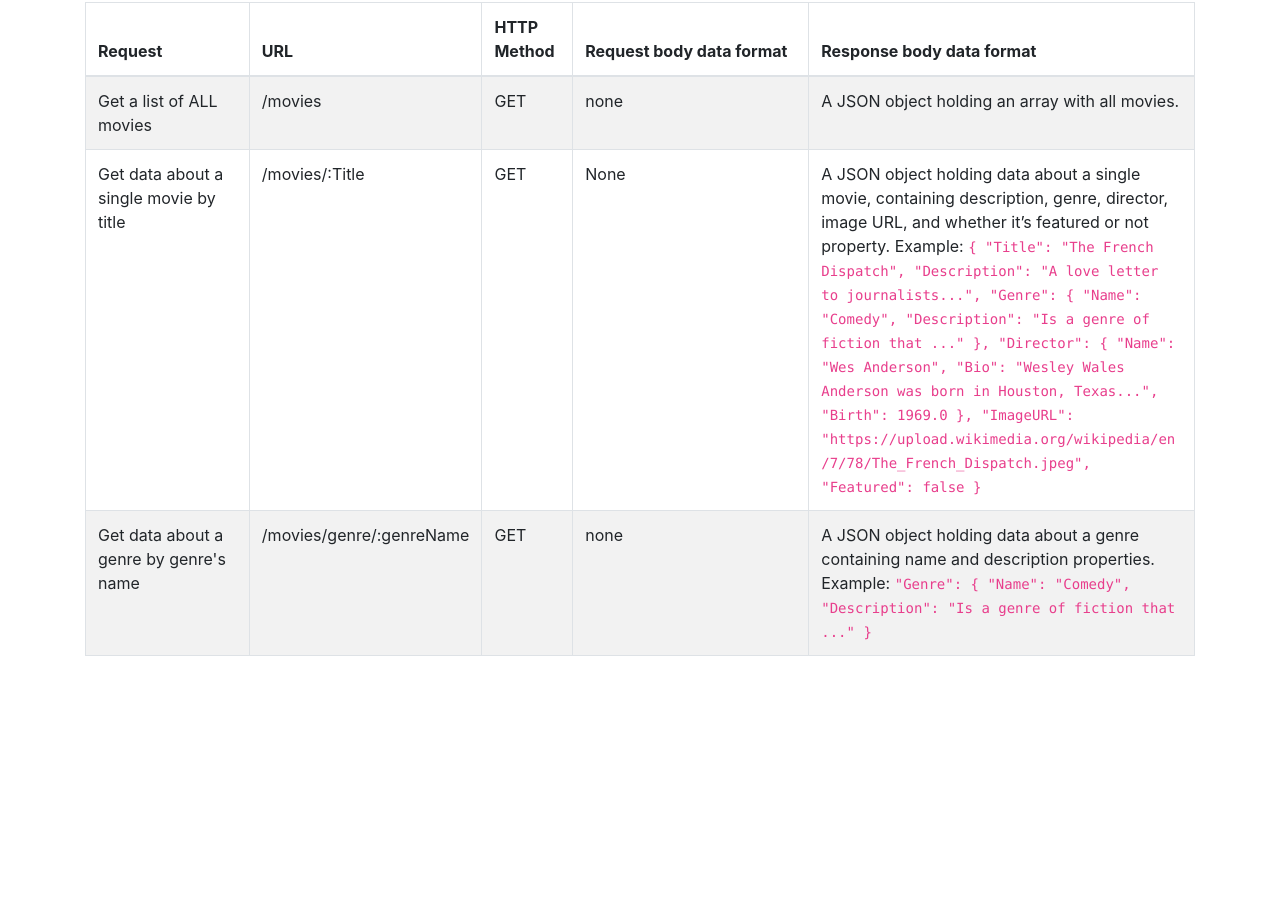
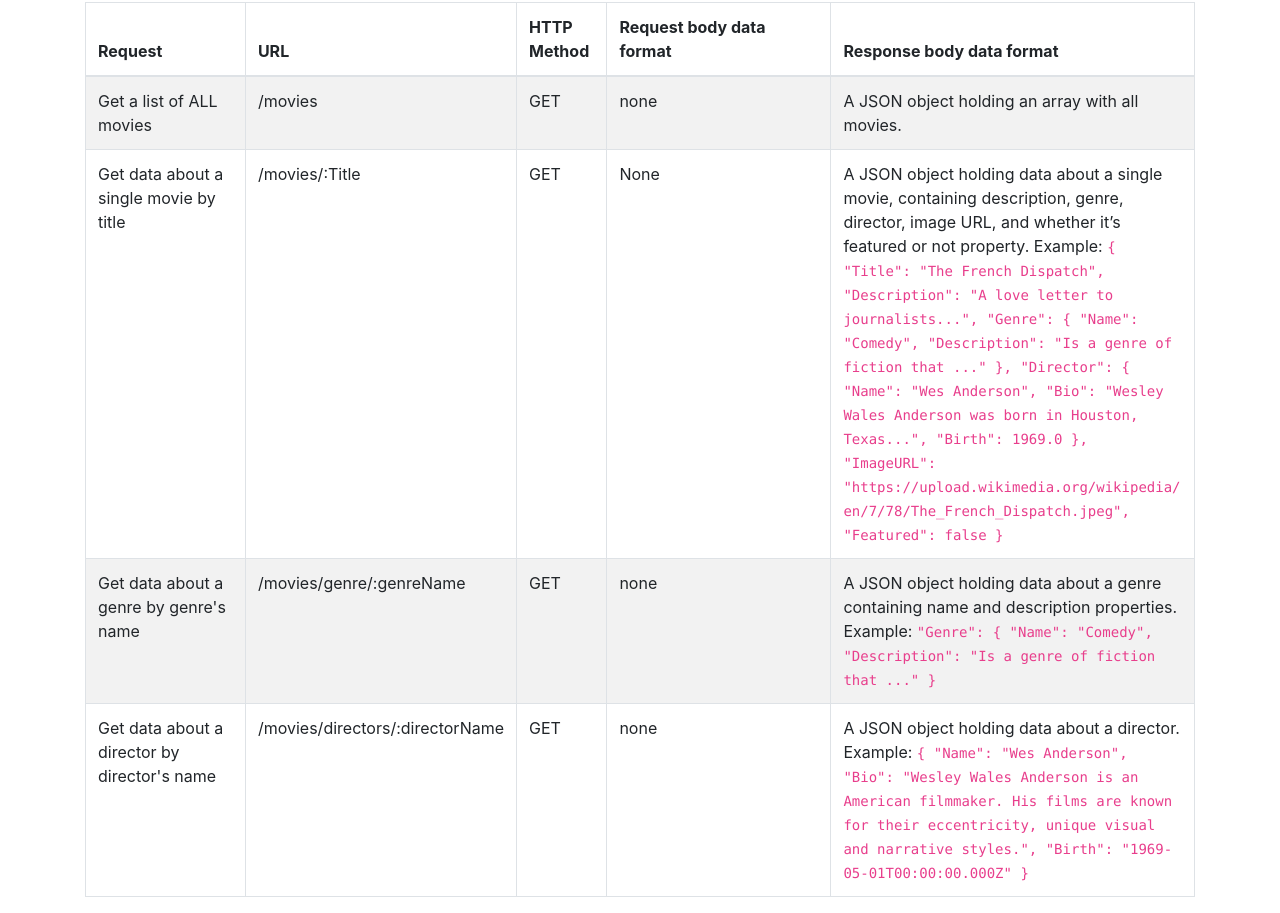
Before and after one commit to lorenaruiz01/movies_api, a website: page public/documentation.html in a window 1280 px wide. Shown: the part 188-1101 px from the top of the page. Before the commit the page ends 860 px from the top, so only its background shows below. Drawn offline with nearby package versions, Linux system fonts and the light colour scheme.

Commit message:
endpoint: get data by director name

```diff
--- a/public/documentation.html
+++ b/public/documentation.html
@@ -85,6 +85,23 @@
 					</code>
 					</td>
 				</tr>
+				<tr>
+					<td>Get data about a director by director's name</td>
+					<td>/movies/directors/:directorName</td>
+					<td>GET</td>
+					<td>none</td>
+					<td>A JSON object holding data about a director. Example:
+						<code>
+						{
+							"Name": "Wes Anderson",
+							"Bio": "Wesley Wales Anderson is an American filmmaker. His films are known for their eccentricity, unique visual and narrative styles.",
+							"Birth": "1969-05-01T00:00:00.000Z"
+						}
+					</code>
+					</td>
+				</tr>
+
+
 
 
 
```
